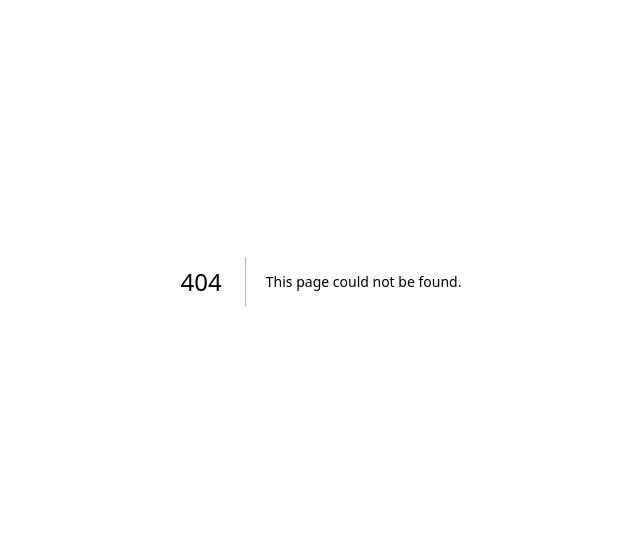
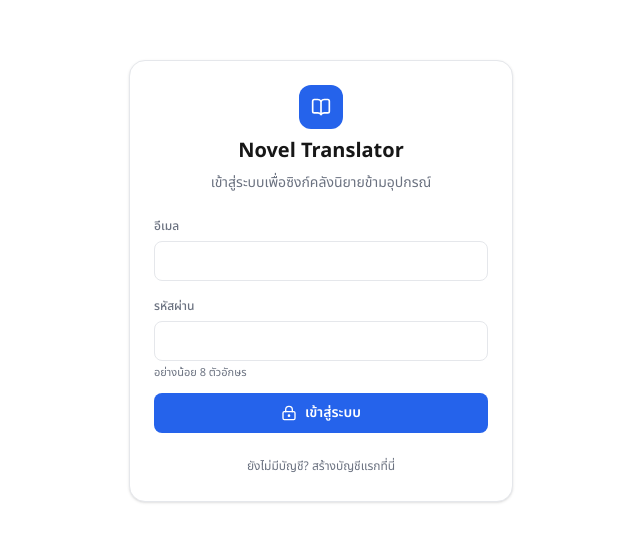
Before and after one commit to Blackzecond/novel-crawler, a Next.js app: page /login in a window 1280 px wide. Before the commit this address had no page. Shown: the part 119-660 px from the top of the page, without its empty margins (319-959 px from the left). Built offline with nearby package versions, Linux system fonts and the light colour scheme; no server answers.

Commit message:
Add Supabase email login and account setup screen

```diff
--- /dev/null
+++ b/app/login/page.tsx
@@ -0,0 +1,110 @@
+'use client';
+
+import { FormEvent, useEffect, useState } from 'react';
+import { useRouter } from 'next/navigation';
+import { BookOpen, Loader2, LockKeyhole } from 'lucide-react';
+import { getSupabase, isSupabaseConfigured } from '@/lib/supabase';
+
+export default function LoginPage() {
+  const router = useRouter();
+  const [email, setEmail] = useState('');
+  const [password, setPassword] = useState('');
+  const [mode, setMode] = useState<'signin' | 'signup'>('signin');
+  const [busy, setBusy] = useState(false);
+  const [message, setMessage] = useState('');
+  const [error, setError] = useState('');
+
+  useEffect(() => {
+    if (!isSupabaseConfigured()) return;
+    void getSupabase().auth.getSession().then(({ data }) => {
+      if (data.session) router.replace('/');
+    });
+  }, [router]);
+
+  const submit = async (event: FormEvent) => {
+    event.preventDefault();
+    if (busy) return;
+    setBusy(true);
+    setError('');
+    setMessage('');
+    try {
+      if (!isSupabaseConfigured()) {
+        throw new Error('ยังไม่ได้ตั้งค่า Supabase URL และ Publishable Key ใน Environment Variables');
+      }
+      const supabase = getSupabase();
+      if (mode === 'signin') {
+        const { error: authError } = await supabase.auth.signInWithPassword({ email: email.trim(), password });
+        if (authError) throw authError;
+        router.replace('/');
+        router.refresh();
+      } else {
+        const { data, error: authError } = await supabase.auth.signUp({
+          email: email.trim(),
+          password,
+        });
+        if (authError) throw authError;
+        if (data.session) {
+          router.replace('/');
+          router.refresh();
+        } else {
+          setMessage('สร้างบัญชีแล้ว กรุณาตรวจอีเมลเพื่อยืนยันบัญชี ก่อนเข้าสู่ระบบ');
+        }
+      }
+    } catch (err) {
+      setError(err instanceof Error ? err.message : 'เข้าสู่ระบบไม่สำเร็จ');
+    } finally {
+      setBusy(false);
+    }
+  };
+
+  return (
+    <main className="min-h-screen bg-bg text-fg flex items-center justify-center px-4 py-10">
+      <section className="w-full max-w-sm rounded-2xl border border-line bg-card shadow-sm p-6 space-y-5">
+        <div className="flex flex-col items-center text-center gap-2">
+          <span className="h-11 w-11 inline-flex items-center justify-center rounded-xl bg-accent text-accent-fg">
+            <BookOpen className="w-5 h-5" />
+          </span>
+          <h1 className="text-xl font-bold">Novel Translator</h1>
+          <p className="text-sm text-muted">เข้าสู่ระบบเพื่อซิงก์คลังนิยายข้ามอุปกรณ์</p>
+        </div>
+
+        {!isSupabaseConfigured() && (
+          <div className="rounded-lg border border-amber-300 bg-amber-50 text-amber-800 text-xs p-3 leading-relaxed">
+            ยังไม่ได้ตั้งค่า Supabase ใน Environment Variables กรุณาตั้ง NEXT_PUBLIC_SUPABASE_URL และ NEXT_PUBLIC_SUPABASE_PUBLISHABLE_KEY ก่อนใช้งานระบบคลาวด์
+          </div>
+        )}
+
+        <form onSubmit={submit} className="space-y-3">
+          <label className="block">
+            <span className="text-xs font-medium text-muted">อีเมล</span>
+            <input type="email" required autoComplete="email" value={email}
+              onChange={(event) => setEmail(event.target.value)}
+              className="mt-1 w-full h-10 rounded-lg border border-line bg-bg px-3 text-sm focus:outline-none focus:ring-2 focus:ring-accent/60" />
+          </label>
+          <label className="block">
+            <span className="text-xs font-medium text-muted">รหัสผ่าน</span>
+            <input type="password" required minLength={8}
+              autoComplete={mode === 'signin' ? 'current-password' : 'new-password'}
+              value={password} onChange={(event) => setPassword(event.target.value)}
+              className="mt-1 w-full h-10 rounded-lg border border-line bg-bg px-3 text-sm focus:outline-none focus:ring-2 focus:ring-accent/60" />
+            <span className="block mt-1 text-[11px] text-muted">อย่างน้อย 8 ตัวอักษร</span>
+          </label>
+
+          {error && <p role="alert" className="rounded-lg bg-red-50 border border-red-200 text-red-700 text-xs p-3">{error}</p>}
+          {message && <p role="status" className="rounded-lg bg-green-50 border border-green-200 text-green-700 text-xs p-3">{message}</p>}
+
+          <button type="submit" disabled={busy || !isSupabaseConfigured()}
+            className="w-full h-10 rounded-lg bg-accent text-accent-fg text-sm font-semibold inline-flex items-center justify-center gap-2 disabled:opacity-50">
+            {busy ? <Loader2 className="w-4 h-4 animate-spin" /> : <LockKeyhole className="w-4 h-4" />}
+            {mode === 'signin' ? 'เข้าสู่ระบบ' : 'สร้างบัญชี'}
+          </button>
+        </form>
+
+        <button type="button" onClick={() => { setMode(mode === 'signin' ? 'signup' : 'signin'); setError(''); setMessage(''); }}
+          className="w-full text-xs text-muted hover:text-fg">
+          {mode === 'signin' ? 'ยังไม่มีบัญชี? สร้างบัญชีแรกที่นี่' : 'มีบัญชีอยู่แล้ว? กลับไปเข้าสู่ระบบ'}
+        </button>
+      </section>
+    </main>
+  );
+}
```
